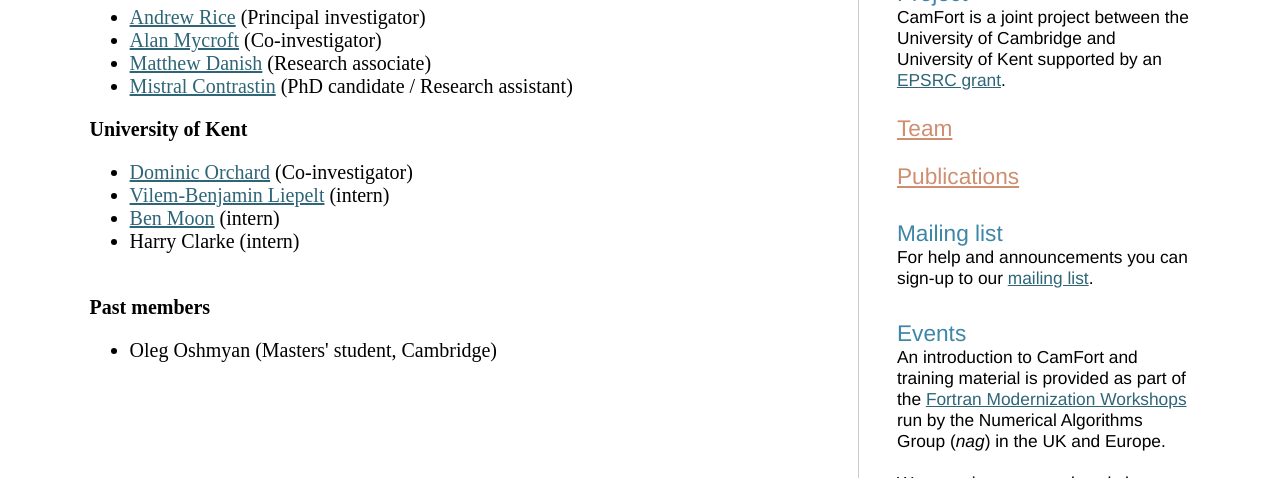
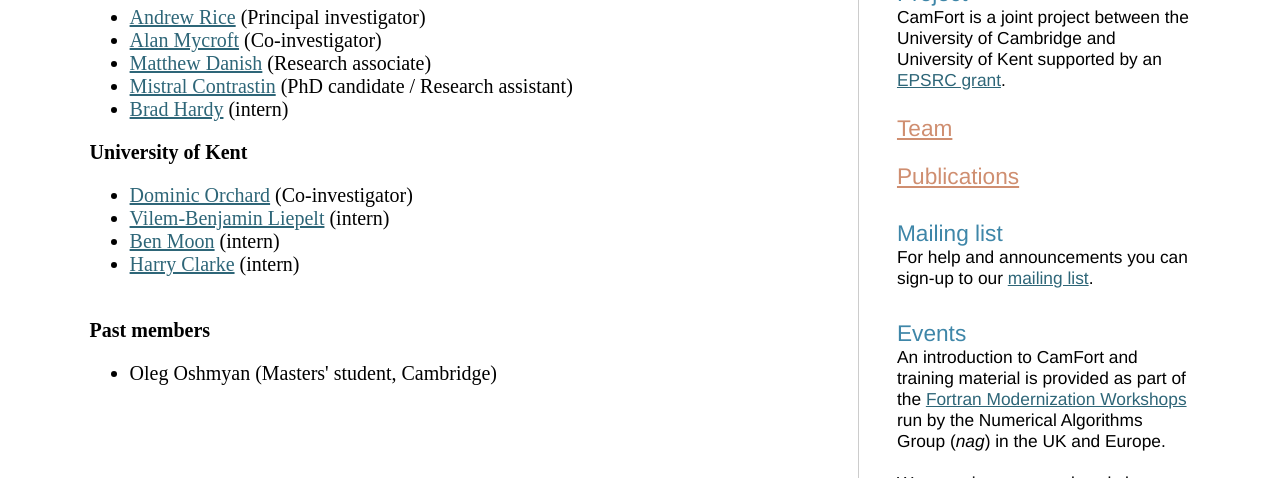
Before and after one commit to camfort/camfort.github.io, a plain HTML site: page team.html in a window 1280 px wide. Shown: the part 322-800 px from the top of the page. Drawn offline with Linux system fonts and the light colour scheme; a web font is replaced by a local one.

Commit message:
more 2017 intern info

```diff
--- a/team.html
+++ b/team.html
@@ -44,6 +44,7 @@ rel="stylesheet" />
   <li><a href="http://www.cl.cam.ac.uk/~am">Alan Mycroft</a> (Co-investigator)</li>
   <li><a href="http://www.cl.cam.ac.uk/~mrd45">Matthew Danish</a> (Research associate)</li>
   <li><a href="https://github.com/madgen/">Mistral Contrastin</a> (PhD candidate / Research assistant)</li>
+  <li><a href="https://github.com/bch29">Brad Hardy</a> (intern)</li>
 </ul>
 
 <b>University of Kent</b>
@@ -54,7 +55,7 @@ rel="stylesheet" />
   (intern)</li>
   <li><a href="https://github.com/GuiltyDolphin">Ben Moon</a>
   (intern)</li>
-  <li>Harry Clarke (intern)</li>
+  <li><a href="https://github.com/harry-clarke">Harry Clarke</a> (intern)</li>
 </ul>
 <br />
 <b>Past members</b>
```
Also changed, not shown: team-inner.html (+2 -1 lines).
